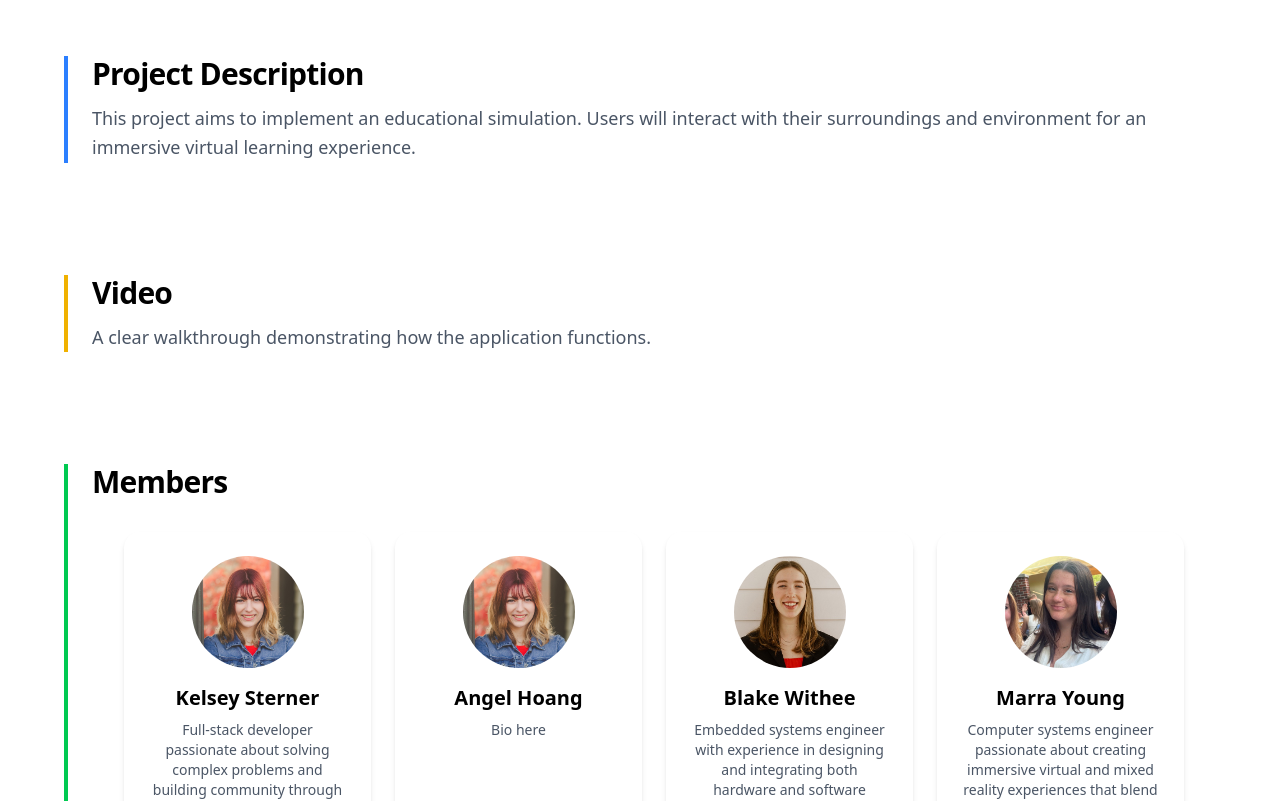
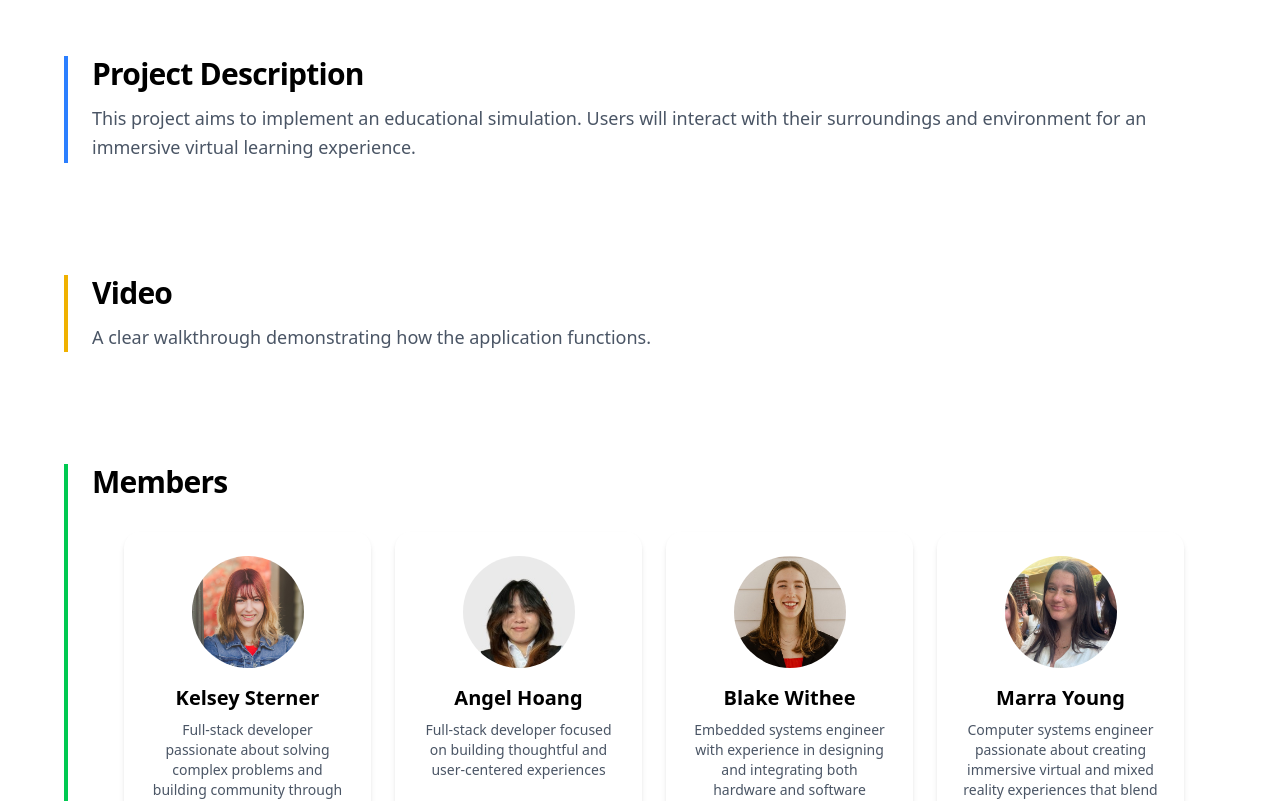
Before and after one commit to ugavr2025/final-project-website-senior-syndicate, a Next.js app: page / in a window 1280 px wide. Shown: the top 801 px of the page. Built offline with nearby package versions, Linux system fonts and the light colour scheme.

Commit message:
Update page.tsx

```diff
--- a/app/page.tsx
+++ b/app/page.tsx
@@ -9,9 +9,9 @@ export default function Home() {
       bio: "Full-stack developer passionate about solving complex problems and building community through impactful software.",
     },
     {
-      imageSrc: "/Kelsey.jpg",
+      imageSrc: "/angel.jpg",
       name: "Angel Hoang",
-      bio: "Bio here",
+      bio: "Full-stack developer focused on building thoughtful and user-centered experiences",
     },
     {
       imageSrc: "/IMG_9794.JPG",
```
